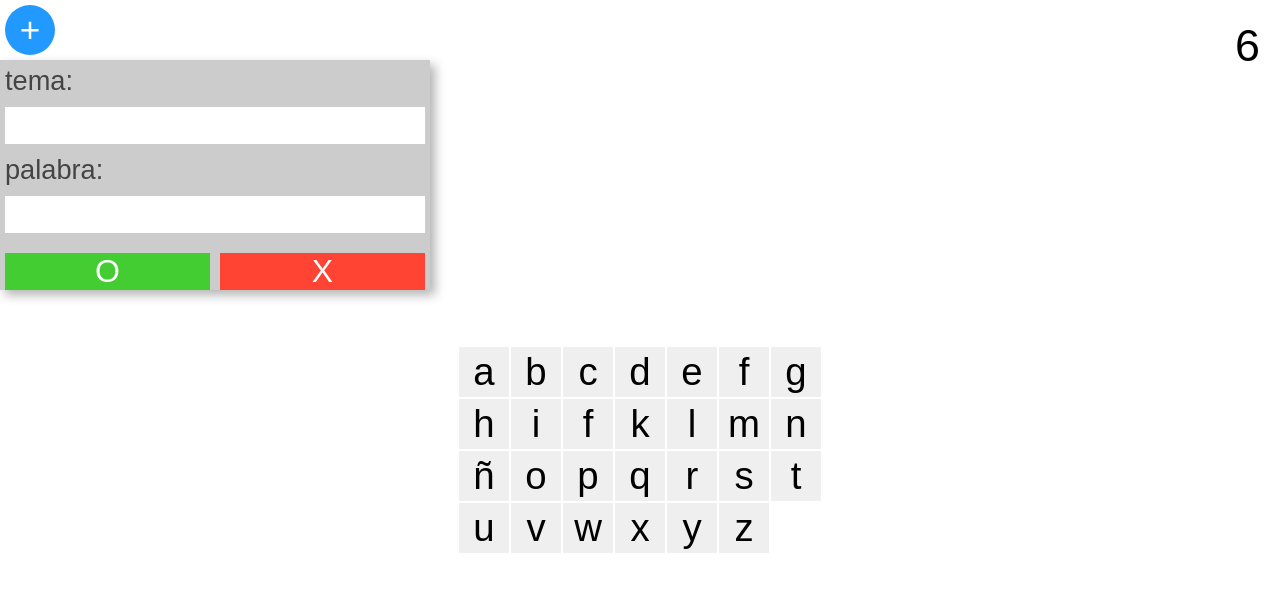
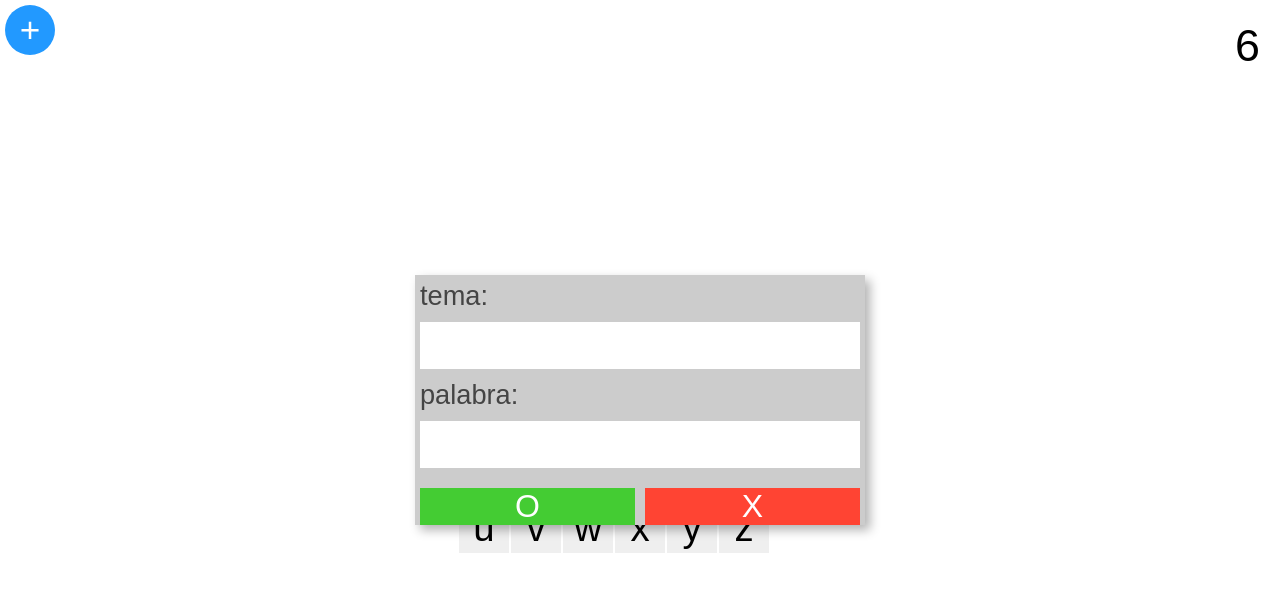
Before and after one commit to jesusgabrielfigueroa/haorcao, a plain HTML site: page index.html in a window 1280 px wide. Drawn offline with Linux system fonts and the light colour scheme.

Commit message:
therd com

```diff
--- a/index.html
+++ b/index.html
@@ -8,6 +8,10 @@
 	<link rel="stylesheet" type="text/css" href="style.css">
 </head>
 <body>
+
+	<div class="container">
+
+
 
 	<button id="more">+</button>
 	<div id="more-form">
@@ -31,8 +35,8 @@
 	<div id="display">
 	</div>
 
-	<table>
-		<tr>
+		<table>
+			<tr>
 			<td><button class="btn">a</button></td>
 			<td><button class="btn">b</button></td>
 			<td><button class="btn">c</button></td>
@@ -40,7 +44,7 @@
 			<td><button class="btn">e</button></td>
 			<td><button class="btn">f</button></td>
 			<td><button class="btn">g</button></td>
-		</tr>
+			</tr>
 		<tr>
 			<td><button class="btn">h</button></td>
 			<td><button class="btn">i</button></td>
@@ -67,7 +71,9 @@
 			<td><button class="btn">y</button></td>
 			<td><button class="btn">z</button></td>
 		</tr>
-	</table>
+		</table>
+
+	</div>
 
 	<script type="text/javascript" src="index.js"></script>
 </body>
--- a/index.js
+++ b/index.js
@@ -47,8 +47,8 @@ more.onclick = function(){
 add.onclick = function(){
 	if(moreTema.value != "" && moreWord.value != ""){
 		let obj = {
-			teme: moreTema.value,
-			word: moreWord.value
+			teme: moreTema.value.toLowerCase(),
+			word: moreWord.value.toLowerCase()
 		}
 		form.classList.toggle("hidden");
 		words.push(obj);
--- a/style.css
+++ b/style.css
@@ -9,14 +9,19 @@
 
 body{
 	height: 100vh;
+	width: 100vw;
+	overflow: hidden;
+}
+
+.container{
+	position: relative;
+	width: 100%;
+	height: 100%;
 	display: flex;
 	flex-direction: column;
 	align-items: center;
 	justify-content: center;
 	gap: 20px;
-	position: relative;
-	width: 100vw;
-	overflow: hidden;
 }
 
 #tema{
@@ -68,8 +73,6 @@ body{
 }
 
 #more-form{
-	left: 0;
-	top: 60px;
 	position: absolute;
 	display: flex;
 	flex-direction: column;
@@ -90,8 +93,9 @@ body{
 }
 
 input{
-	/*border: 2px solid #333;*/
 	font-size: 2em;
+	padding: 5px;
+	padding-left: 15px;
 }
 
 .more-btns{
```
